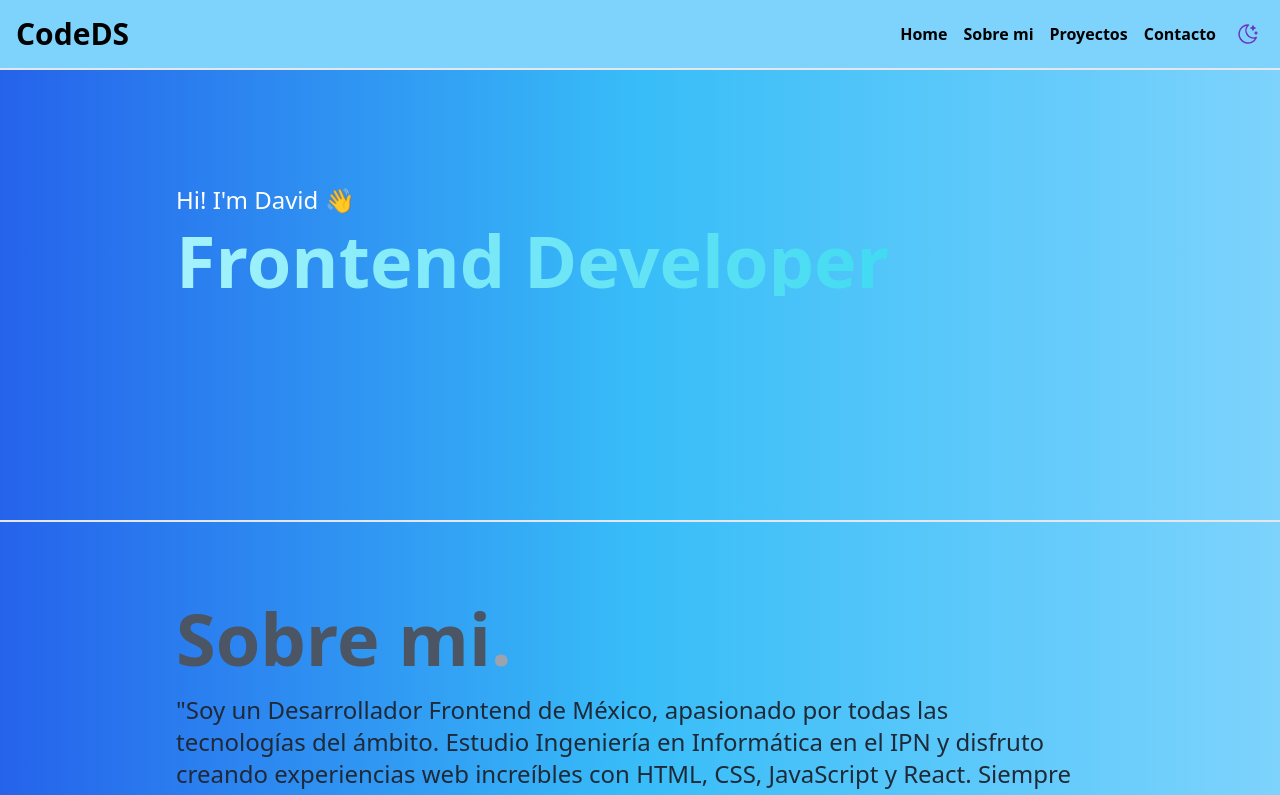
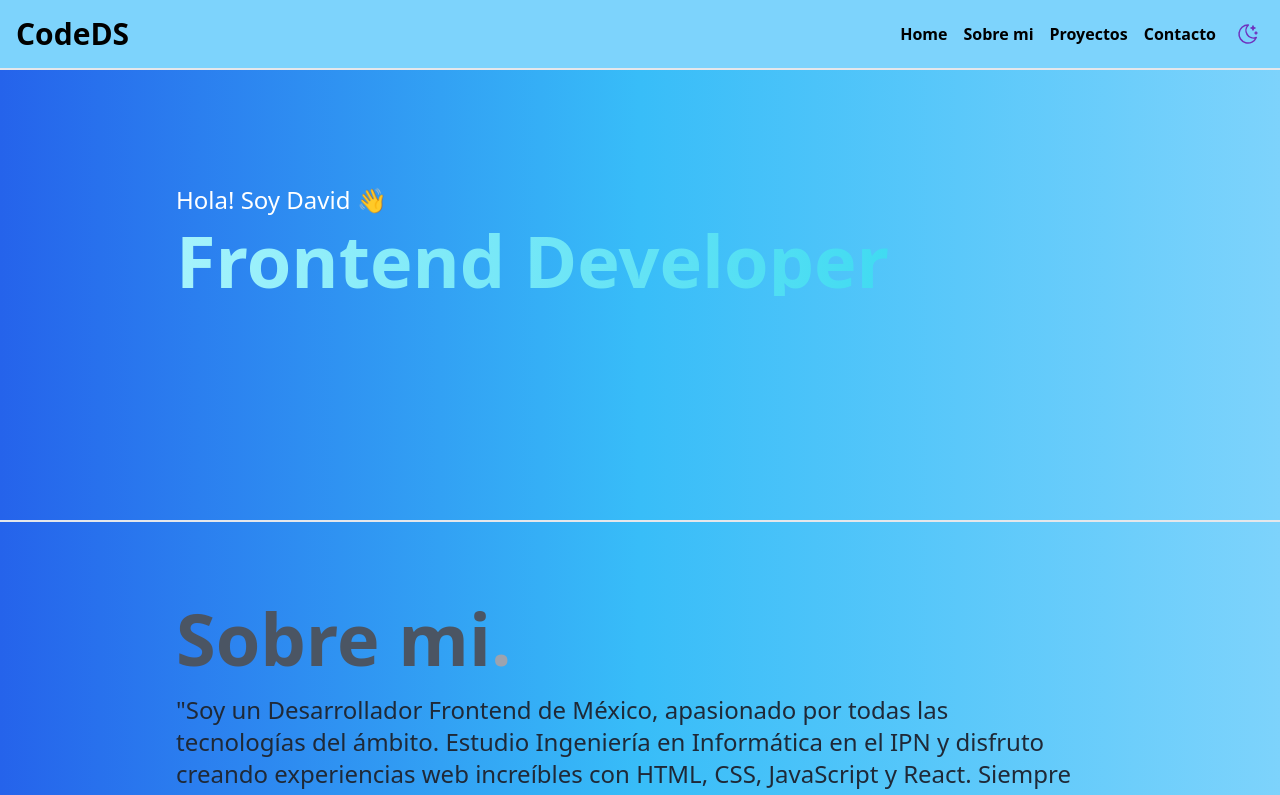
Before and after one commit to DavidS2602/Portfolio, a React (Vite) app: page / in a window 1280 px wide. Shown: the top 795 px of the page. Built offline with nearby package versions, Linux system fonts and the light colour scheme.

Commit message:
Fix: Home section

```diff
--- a/src/Components/Content.jsx
+++ b/src/Components/Content.jsx
@@ -143,7 +143,7 @@ const Content = () => {
                     id="Home"
                     className="Home info-container mt-40 pl-5 mb-56 sm:pl-32 sm:pr-32 sm:mb-56 md:pl-44 md:pr-44"
                 >
-                    <h1 className="text-white text-xl sm:text-2xl">Hi! I'm David 👋</h1>
+                    <h1 className="text-white text-xl sm:text-2xl">Hola! Soy David 👋</h1>
                     <p className="flex mt-2 bg-gradient-to-r  from-cyan-200 to-cyan-400 text-transparent text-5xl sm:text-7xl font-bold bg-clip-text dark:bg-gradient-to-r dark:from-gray-200 dark:via-gray-400 dark:to-gray-600">
                         Frontend Developer
                     </p>
```
